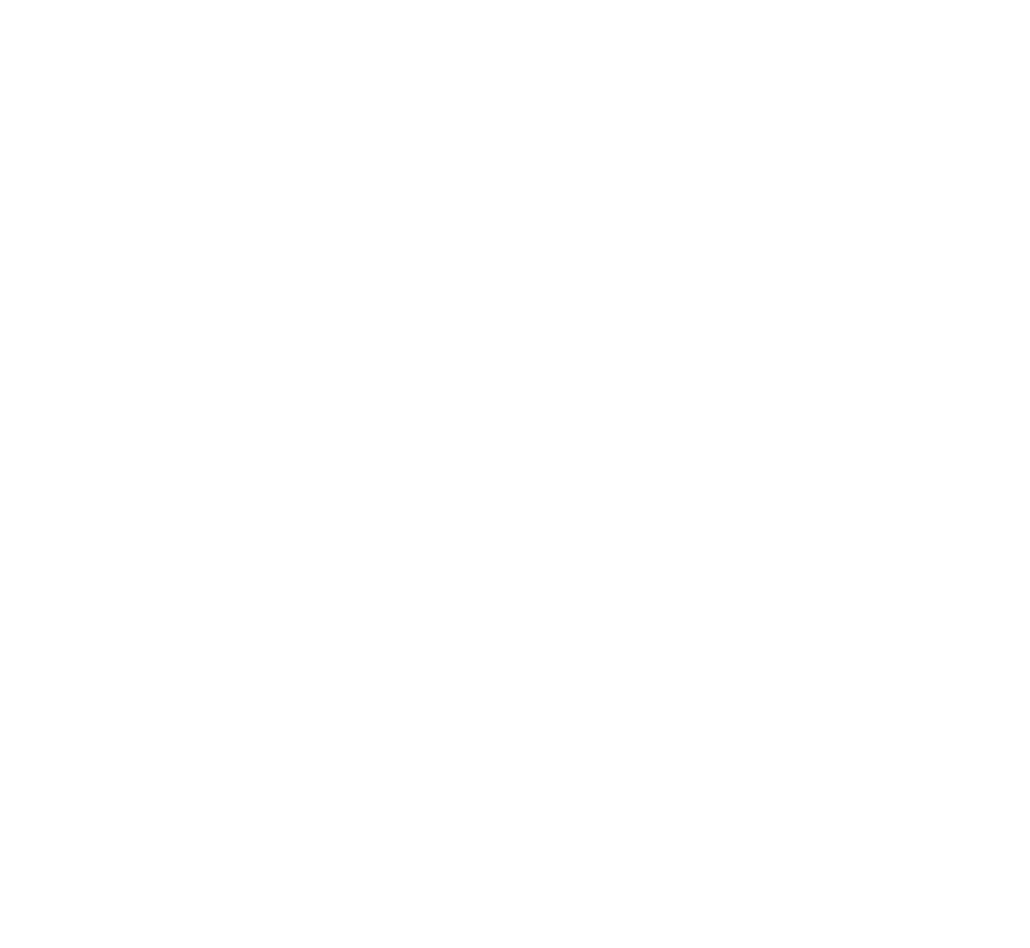
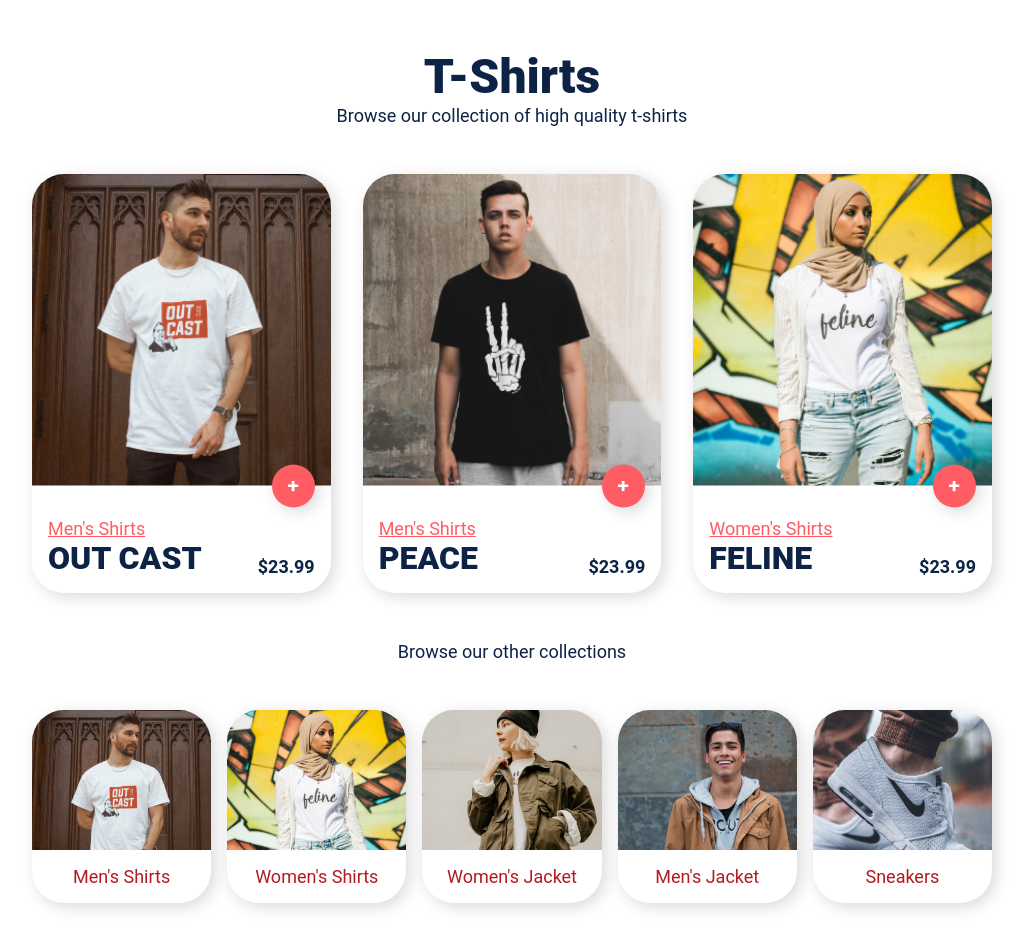
Before and after one commit to kevin-powell/beyond-css-course-material, a website: page projects/02-tshirts/00-blank-starter/src/index.html in a window 1280 px wide. Shown: the whole page, without its empty margins (128-1158 px from the left). Before the commit the page ends 800 px from the top, so only its background shows below. Drawn offline with nearby package versions, Linux system fonts and the light colour scheme; files that its build step writes are made by us from their sources.

Commit message:
complted t shirt project

```diff
--- a/projects/02-tshirts/00-blank-starter/src/index.html
+++ b/projects/02-tshirts/00-blank-starter/src/index.html
@@ -1,17 +1,121 @@
 <!DOCTYPE html>
 <html lang="en">
+  <head>
+    <meta charset="UTF-8" />
+    <meta http-equiv="X-UA-Compatible" content="IE=edge" />
+    <meta name="viewport" content="width=device-width, initial-scale=1.0" />
+    <title>T-shirts</title>
+    <link rel="stylesheet" href="css/style.css" />
+  </head>
 
-<head>
-  <meta charset="UTF-8">
-  <meta http-equiv="X-UA-Compatible" content="IE=edge">
-  <meta name="viewport" content="width=device-width, initial-scale=1.0">
-  <title>T-shirts</title>
-  <link rel="stylesheet" href="css/style.css">
-</head>
-
-<body>
-
-
-</body>
-
+  <body>
+    <header class="text-center bottom-spacer">
+      <div class="container">
+        <h1 class="page-title">T-Shirts</h1>
+        <p>Browse our collection of high quality t-shirts</p>
+      </div>
+    </header>
+    <main>
+      <div class="container">
+        <div class="even-columns bottom-spacer" style="--gap: 2rem">
+          <div class="card" data-type="product">
+            <img
+              src="/assets/outcast.jpg"
+              alt="A white t-shirt displaying a man with an orange text box which reads Out Cast inside"
+            />
+            <div class="card__content">
+              <div>
+                <a href="/link/to/collection/page" class="text-accent">
+                  Men's Shirts
+                </a>
+                <h3>Out Cast</h3>
+              </div>
+              <div>
+                <p class="price fw-bold">$23.99</p>
+              </div>
+              <button class="button">
+                <span class="visually-hidden">Add to Cart</span>
+                <img src="/assets/plus-icon.svg" alt="" />
+              </button>
+            </div>
+          </div>
+          <div class="card" data-type="product">
+            <img
+              src="/assets/peace.jpg"
+              alt="A black t-shirt displaying a graphic of a white skeletal hand making the peace symbol"
+            />
+            <div class="card__content">
+              <div>
+                <a href="/link/to/collection/page" class="text-accent">
+                  Men's Shirts
+                </a>
+                <h3>Peace</h3>
+              </div>
+              <div>
+                <p class="price fw-bold">$23.99</p>
+              </div>
+              <button class="button">
+                <span class="visually-hidden">Add to Cart</span>
+                <img src="/assets/plus-icon.svg" alt="" />
+              </button>
+            </div>
+          </div>
+          <div class="card" data-type="product">
+            <img
+              src="/assets/feline.jpg"
+              alt="A white t-shirt the word feline in black script"
+            />
+            <div class="card__content">
+              <div>
+                <a href="/link/to/collection/page" class="text-accent">
+                  Women's Shirts
+                </a>
+                <h3>Feline</h3>
+              </div>
+              <div>
+                <p class="price fw-bold">$23.99</p>
+              </div>
+              <button class="button">
+                <span class="visually-hidden">Add to Cart</span>
+                <img src="/assets/plus-icon.svg" alt="" />
+              </button>
+            </div>
+          </div>
+        </div>
+        <h2 class="text-center fw-bold">Browse our other collections</h2>
+        <div class="even-columns top-spacer">
+          <a href="/path/to/product" class="card" data-type="link-with-image">
+            <img src="assets/outcast.jpg" alt="" />
+            <div class="card__content">
+              <p class="text-center">Men's Shirts</p>
+            </div>
+          </a>
+          <a href="/path/to/product" class="card" data-type="link-with-image">
+            <img src="assets/feline.jpg" alt="" />
+            <div class="card__content">
+              <p class="text-center">Women's Shirts</p>
+            </div>
+          </a>
+          <a href="/path/to/product" class="card" data-type="link-with-image">
+            <img src="assets/w-jacket.jpg" alt="" />
+            <div class="card__content">
+              <p class="text-center">Women's Jacket</p>
+            </div>
+          </a>
+          <a href="/path/to/product" class="card" data-type="link-with-image">
+            <img src="assets/m-jacket.jpg" alt="" />
+            <div class="card__content">
+              <p class="text-center">Men's Jacket</p>
+            </div>
+          </a>
+          <a href="/path/to/product" class="card" data-type="link-with-image">
+            <img src="assets/shoes.jpg" alt="" />
+            <div class="card__content">
+              <p class="text-center">Sneakers</p>
+            </div>
+          </a>
+        </div>
+      </div>
+    </main>
+  </body>
 </html>
--- a/projects/02-tshirts/00-blank-starter/src/sass/style.scss
+++ b/projects/02-tshirts/00-blank-starter/src/sass/style.scss
@@ -0,0 +1,197 @@
+// reset
+*,
+*::before,
+*::after {
+  box-sizing: border-box;
+}
+
+* {
+  margin: 0;
+  padding: 0;
+  font: inherit;
+}
+
+img {
+  display: block;
+  max-width: 100%;
+}
+
+// Typography
+$fw-regular: 400;
+$fw-bold: 700;
+$fw-black: 900;
+
+$fs-400: 1.125rem;
+$fs-500: 1.25rem;
+$fs-600: 2rem;
+$fs-700: 3rem;
+
+$font-family: "Roboto", sans-serif;
+
+// Color
+
+$red-400: hsla(357, 100%, 68%, 1);
+$red-500: hsl(357, 74%, 40%);
+$blue-800: hsla(216, 71%, 16%, 1);
+$neutral-100: hsl(0 0% 100%);
+
+// Sizing
+$size-8: 0.5rem;
+$size-16: 1rem;
+$size-32: 2rem;
+$size-36: 3rem;
+
+// Shadows
+$shadow: 0.25rem 0.25rem 1rem rgb(0 0 0 / 0.15);
+
+// Abstracts
+%shadow {
+  box-shadow: $shadow;
+}
+
+// Mixins
+@mixin interactive-scale($color, $bgColor, $scale: 1.05) {
+  scale: 1;
+  transition: all 350ms ease;
+
+  &:hover,
+  &:focus {
+    scale: $scale;
+    color: $color;
+    background-color: $bgColor;
+  }
+}
+
+// Base Styles
+
+body {
+  font-family: $font-family;
+  font-size: $fs-400;
+  color: $blue-800;
+
+  margin: $size-36 0;
+}
+
+// Layout
+
+.container {
+  width: min(60rem, 100% - 2rem);
+  margin-inline: auto;
+}
+
+.even-columns {
+  display: grid;
+  grid-auto-flow: column;
+  grid-auto-columns: 1fr;
+  gap: var(--gap, $size-16);
+}
+
+// Utility
+
+.text-center {
+  text-align: center;
+}
+
+.text-accent {
+  color: $red-400;
+}
+
+.visually-hidden {
+  position: absolute;
+  overflow: hidden;
+  clip: rect(
+    0 0 0 0
+  ); /* Hide content visually but keep it accessible to screen readers */
+  width: 1px;
+  height: 1px;
+  margin: -1px;
+  padding: 0;
+  border: 0;
+  white-space: nowrap; /* Prevent content from wrapping */
+}
+
+.page-title {
+  font-size: $fs-700;
+  font-weight: 900;
+}
+
+.card {
+  $parent: &;
+  // Generic card styles
+  box-shadow: $shadow;
+  border-radius: $size-32;
+  overflow: hidden;
+  background-color: $neutral-100;
+
+  &[data-type="product"] {
+    // product card styles
+    img {
+      width: 100%;
+    }
+    h3 {
+      font-weight: $fw-black;
+      text-transform: uppercase;
+      font-size: $fs-600;
+    }
+    #{$parent} {
+      &__content {
+        // Content styles
+        position: relative;
+        padding: $size-32 $size-16 $size-16;
+        display: flex;
+        align-items: flex-end;
+        justify-content: space-between;
+
+        & .price {
+          font-weight: $fw-bold;
+        }
+      }
+    }
+    .button {
+      position: absolute;
+      right: $size-16;
+      top: 0;
+      transform: translateY(-50%);
+    }
+  }
+
+  &[data-type="link-with-image"] {
+    text-decoration: none;
+    color: $red-500;
+
+    @include interactive-scale($neutral-100, $blue-800);
+
+    #{$parent} {
+      &__content {
+        padding: $size-16 $size-8;
+      }
+    }
+    img {
+      height: 8.75rem;
+      width: 100%;
+      object-fit: cover;
+      object-position: top center;
+    }
+  }
+}
+
+.button {
+  display: inline-block;
+  border: 0;
+  text-decoration: none;
+  cursor: pointer;
+  padding: $size-16;
+  background: $red-400;
+  color: $neutral-100;
+  border-radius: 100vw;
+  @extend %shadow;
+  @include interactive-scale($neutral-100, $red-500);
+}
+
+.top-spacer {
+  margin-top: $size-36;
+}
+
+.bottom-spacer {
+  margin-bottom: $size-36;
+}
```
Also changed, not shown: projects/02-tshirts/00-blank-starter/src/sass/mixins.scss (added), 1 other file.
